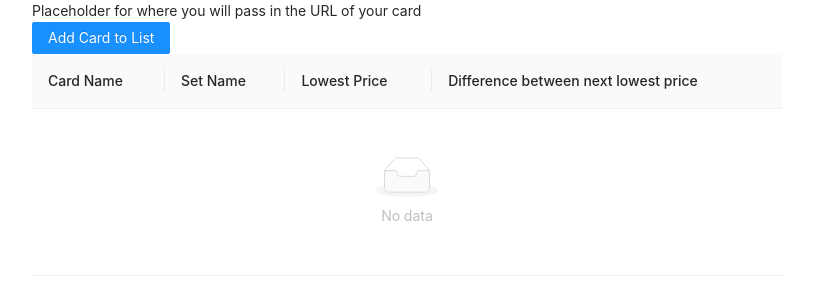
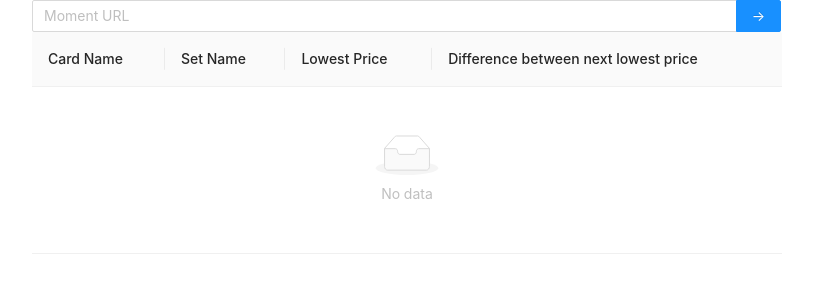
Before and after one commit to heyitaki/bottomshot, a React (Create React App) app in the folder frontend/: page / in a window 1280 px wide. Shown: the top 300 px of the page, without its empty margins (233-1046 px from the left). Built offline with nearby package versions, Linux system fonts and the light colour scheme.

Commit message:
able to add url to table

```diff
--- a/frontend/src/components/AddMomentBar/index.tsx
+++ b/frontend/src/components/AddMomentBar/index.tsx
@@ -1,6 +1,8 @@
-import { Button } from 'antd';
+import { Input } from 'antd';
 import 'antd/dist/antd.css';
 import React from 'react';
+
+const { Search } = Input;
 
 type AddMomentBarProps = {
   addMoment: Function;
@@ -8,19 +10,13 @@ type AddMomentBarProps = {
 
 export default function AddMomentBar({ addMoment }: AddMomentBarProps) {
   return (
-    <React.Fragment>
-      <div>Placeholder for where you will pass in the URL of your card</div>
-      <Button
-        type="primary"
-        onClick={() =>
-          addMoment(
-            'https://www.nbatopshot.com/listings/p2p/122b048d-585e-4c63-8275-c23949576fd6+ec2200a8-c6a9-4d67-9c26-987c558dc50e',
-          )
-        }
-      >
-        {' '}
-        Add Card to List
-      </Button>
-    </React.Fragment>
+    <>
+      <Search
+        placeholder="Moment URL"
+        allowClear
+        enterButton="->"
+        onSearch={(url) => addMoment(url)}
+      />
+    </>
   );
 }
```
Also changed, not shown: 2 other files (tests, documents, lock files or other folders).
